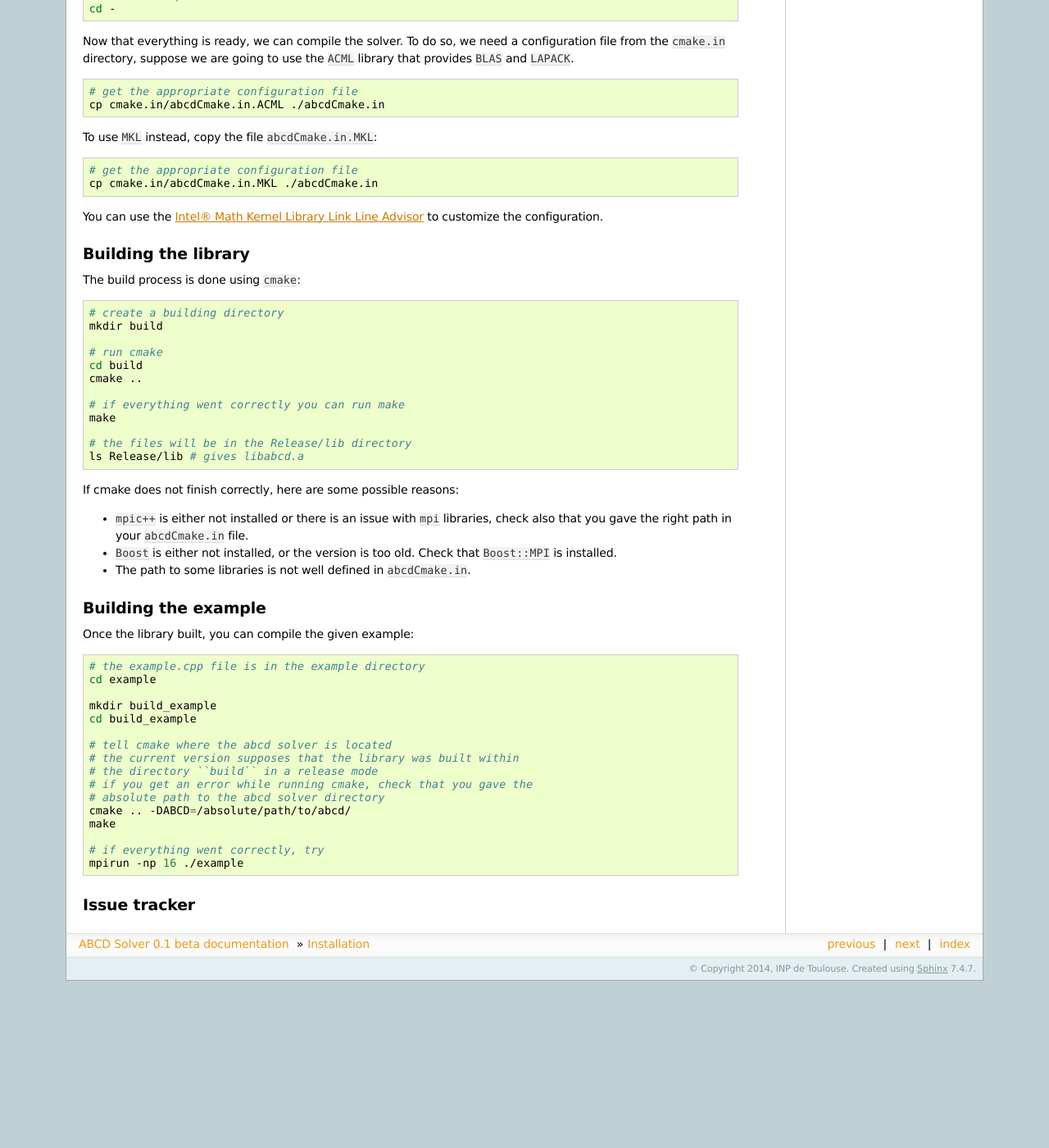
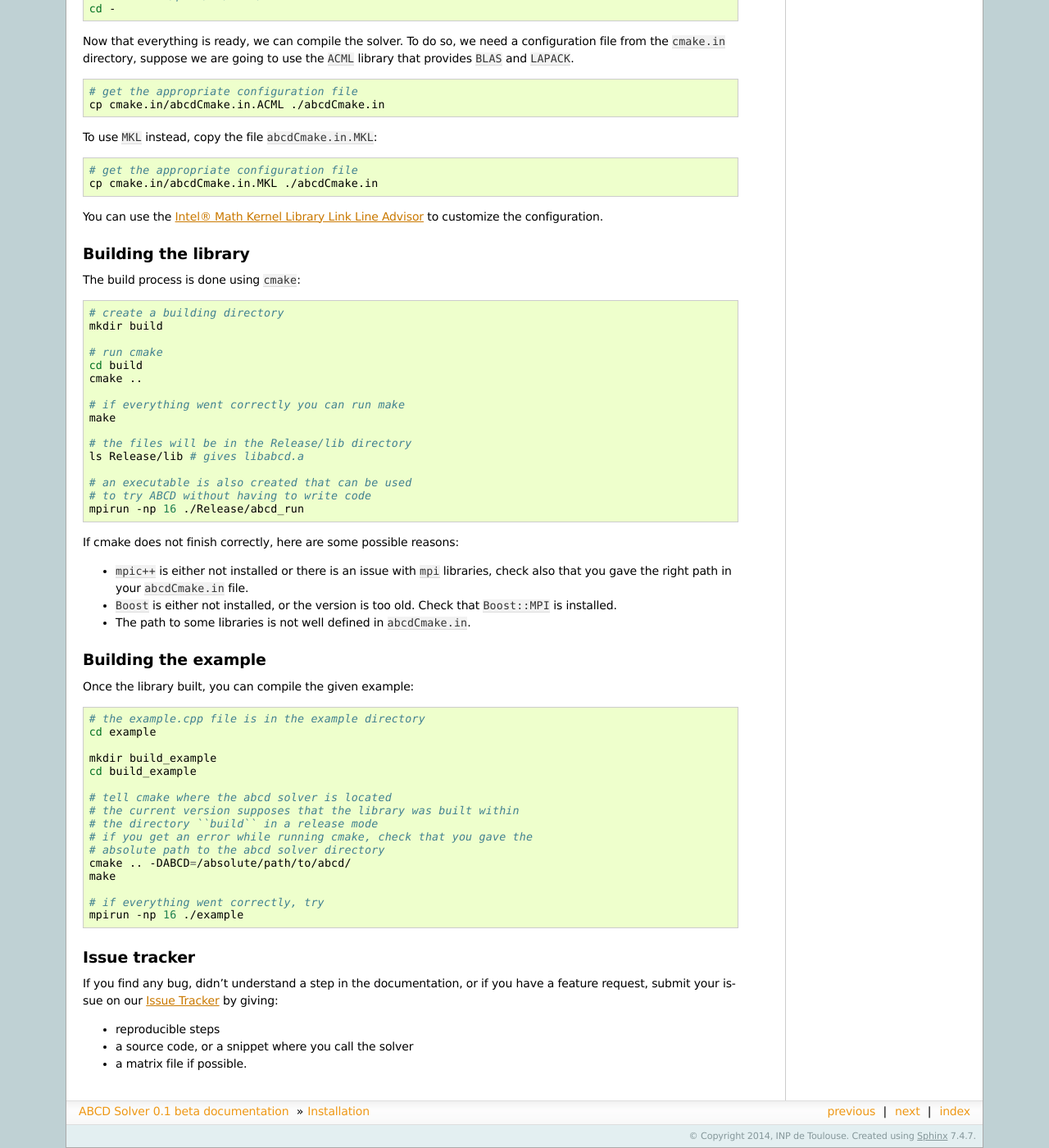
Before and after one commit to NLAFET/block_cimmino, a Sphinx documentation site: the page built from doc/source/installation.rst, in a window 1280 px wide and 1400 px high, scrolled down 849 px. Shown: the whole window at 82% size. Built offline with Sphinx 7.4.7, drawn with Linux system fonts in a browser that asks for light colours; before the commit the page ends 2045 px from its top, so only the background shows below that.

Commit message:
Added comment for the issue tracker

```diff
--- a/doc/source/installation.rst
+++ b/doc/source/installation.rst
@@ -99,6 +99,10 @@ The build process is done using ``cmake``:
    # the files will be in the Release/lib directory
    ls Release/lib # gives libabcd.a
 
+   # an executable is also created that can be used
+   # to try ABCD without having to write code
+   mpirun -np 16 ./Release/abcd_run
+
 
 If cmake does not finish correctly, here are some possible reasons:
 
@@ -134,3 +138,11 @@ Once the library built, you can compile the given example:
 
 Issue tracker
 -------------
+If you find any bug, didn't understand a step in the documentation, or if you
+have a feature request, submit your issue on our
+`Issue Tracker <https://bitbucket.org/apo_irit/abcd/issues>`_
+by giving:
+
+- reproducible steps
+- a source code, or a snippet where you call the solver
+- a matrix file if possible.
```
